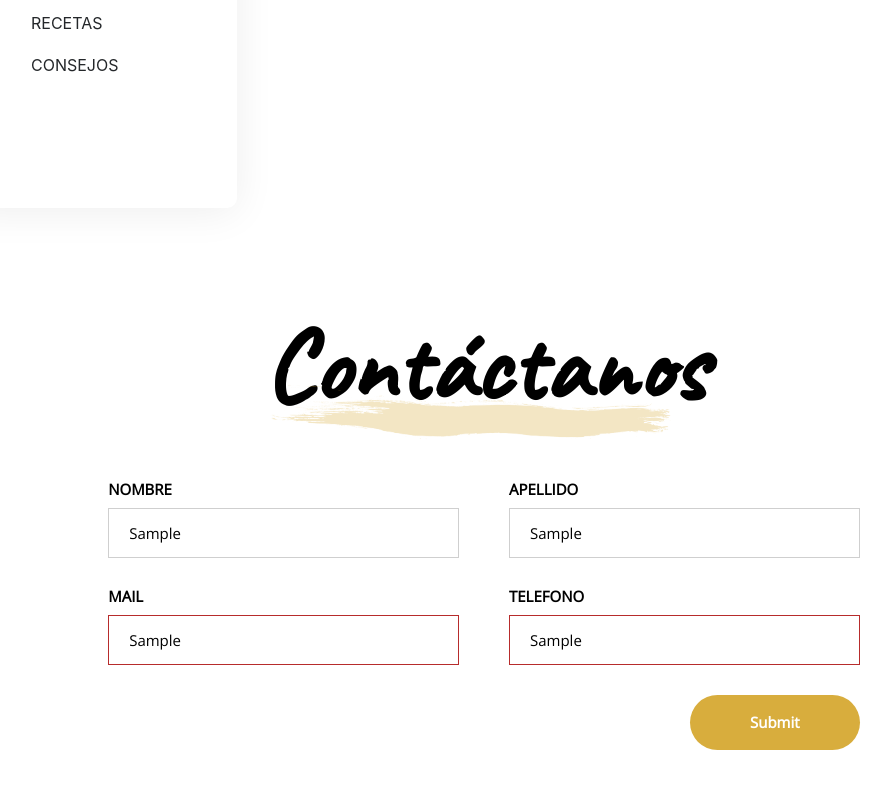
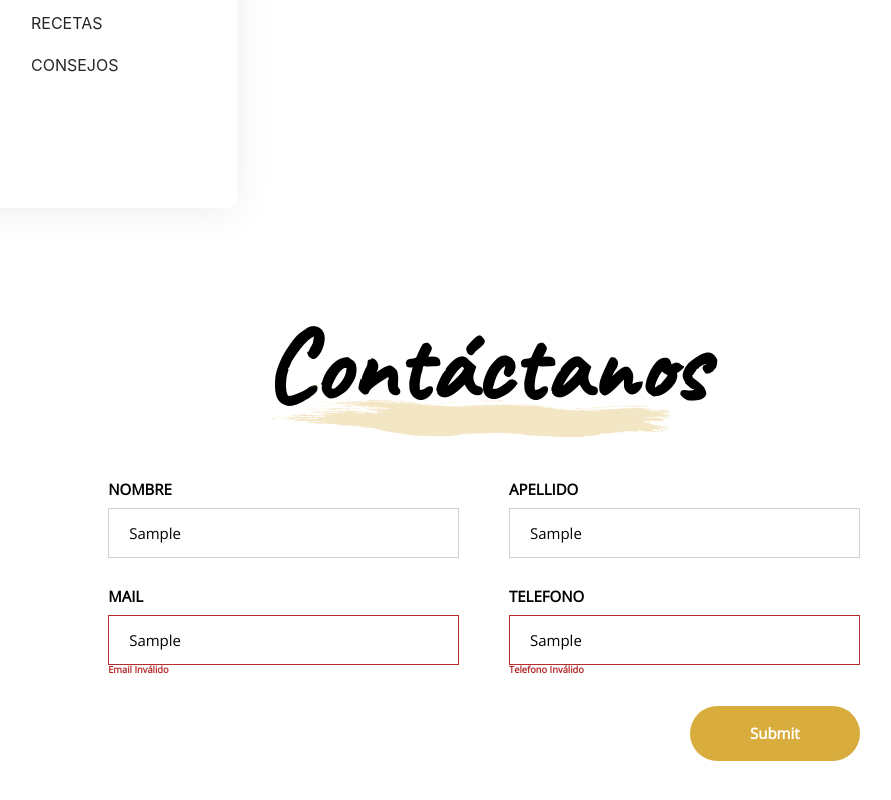
Before and after one commit to ems-something/meatcode-app, a React (Create React App) app: page / in a window 1280 px wide. Both pictures are taken after typing "Sample", "Sample", "Sample", "Sample" into the empty fields and a click on the input 930 px from the left and 1811 px from the top of the page. Shown: the part 1089-1889 px from the top of the page, without its empty margins (156-1047 px from the left). Built offline with nearby package versions, Linux system fonts and the light colour scheme; no server answers.

Commit message:
Adding errors descriptions

```diff
--- a/src/components/Form/index.js
+++ b/src/components/Form/index.js
@@ -33,6 +33,8 @@ export default function Form() {
                 errorName ? "form-container__input--error" : ""
                 }`}
             />
+            {errorName &&
+                <span className='error-msg'>Nombre mal compuesto</span>}
             </label>
             <label>
             APELLIDO
@@ -44,6 +46,8 @@ export default function Form() {
                 errorLastName ? "form-container__input--error" : ""
                 }`}
             />
+            {errorLastName &&
+                <span className='error-msg'>Appellido mal compuesto</span>}
             </label>
         </div>
         <div className="form-container__section">
@@ -57,6 +61,8 @@ export default function Form() {
                 errorEmail ? "form-container__input--error" : ""
                 }`}
             />
+            {errorEmail &&
+                <span className='error-msg'>Email Inválido</span>}
             </label>
             <label>
             TELEFONO
@@ -68,6 +74,8 @@ export default function Form() {
                 errorPhone ? "form-container__input--error" : ""
                 }`}
             />
+            {errorPhone &&
+                <span className='error-msg'>Telefono Inválido</span>}
             </label>
         </div>
         <input
--- a/src/components/Form/styles.css
+++ b/src/components/Form/styles.css
@@ -60,3 +60,9 @@
 .form-container__submit:hover {
     background-color: var(--color-3);
 }
+
+.error-msg {
+    color: var(--color-4);
+    font-size: 0.625em;
+    display: relative;
+}
```
